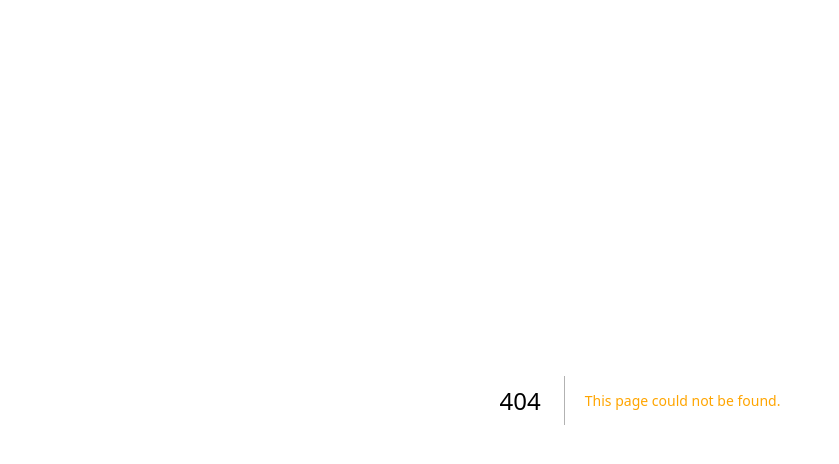
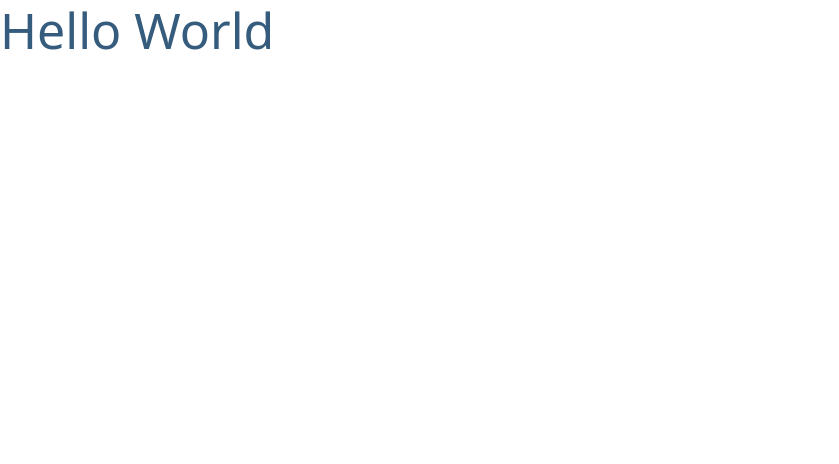
Before and after one commit to indanary/try-next, a Next.js app: page /css-in-js in a window 1280 px wide. Before the commit this address had no page. Shown: the top 464 px of the page, without its empty margins (0-839 px from the left). Built offline with nearby package versions, Linux system fonts and the light colour scheme.

Commit message:
use styled components

```diff
--- a/package.json
+++ b/package.json
@@ -21,7 +21,11 @@
     "react": "18.2.0",
     "react-dom": "18.2.0",
     "sass": "^1.62.1",
+    "styled-components": "^5.3.10",
     "swr": "^2.1.5",
     "typescript": "5.0.4"
+  },
+  "devDependencies": {
+    "@types/styled-components-react-native": "^5.2.1"
   }
 }
--- a/src/pages/_app.tsx
+++ b/src/pages/_app.tsx
@@ -1,7 +1,18 @@
 import "@/styles/globals.css"
 import "bootstrap/dist/css/bootstrap.min.css"
 import type {AppProps} from "next/app"
+import {ThemeProvider} from "styled-components"
+
+const theme = {
+	colors: {
+		primary: "#355c7d",
+	},
+}
 
 export default function App({Component, pageProps}: AppProps) {
-	return <Component {...pageProps} />
+	return (
+		<ThemeProvider theme={theme}>
+			<Component {...pageProps} />
+		</ThemeProvider>
+	)
 }
--- /dev/null
+++ b/src/pages/css-in-js.tsx
@@ -0,0 +1,14 @@
+import styled from "styled-components"
+
+interface CSSJSProps {}
+
+const Title = styled.h1`
+	font-size: 50px;
+	color: ${({theme}) => theme.colors.primary};
+`
+
+const CSSJS: React.FC<CSSJSProps> = ({}) => {
+	return <Title>Hello World</Title>
+}
+
+export default CSSJS
```
Also changed, not shown: 1 other file (tests, documents, lock files or other folders).
